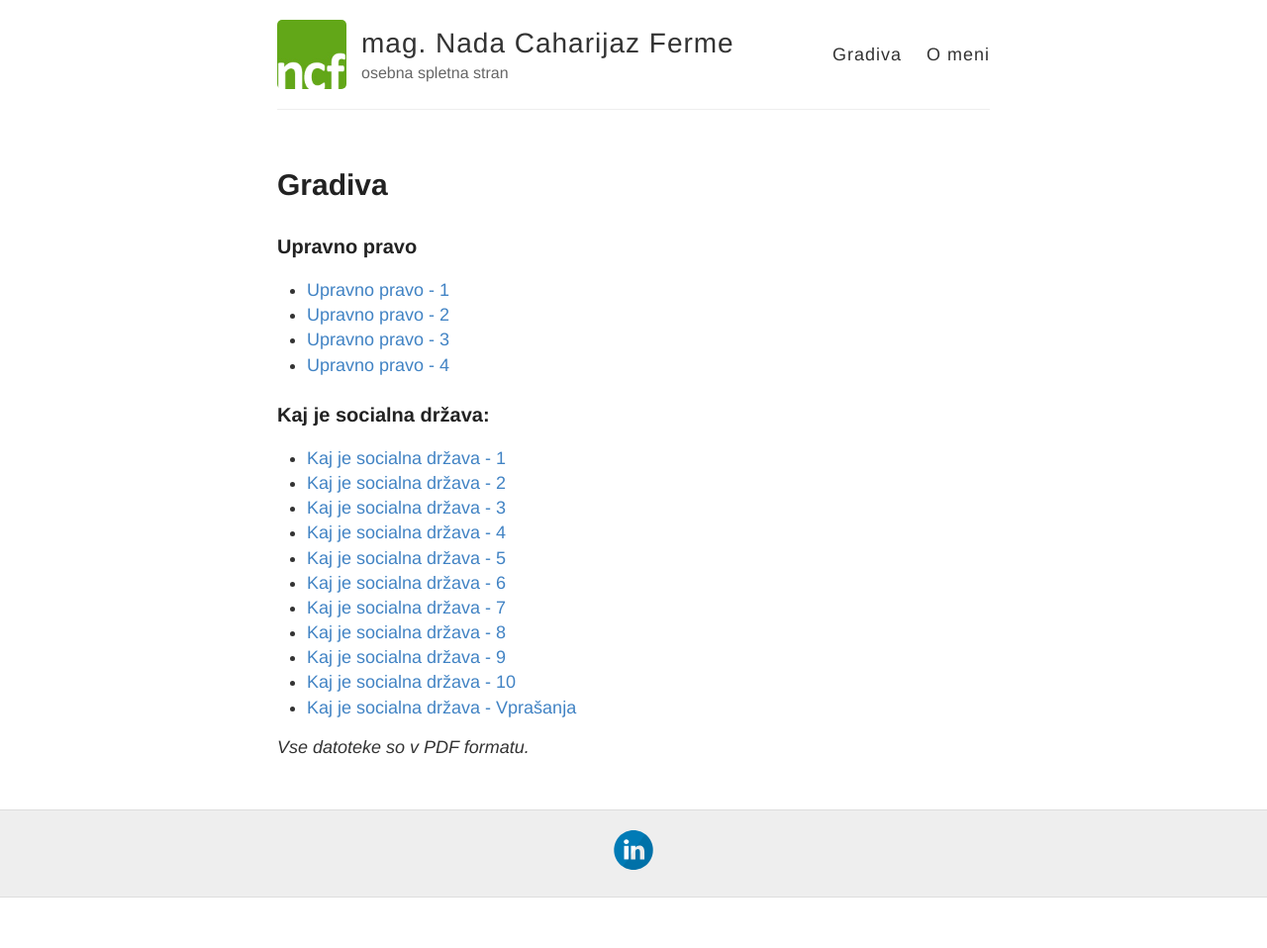
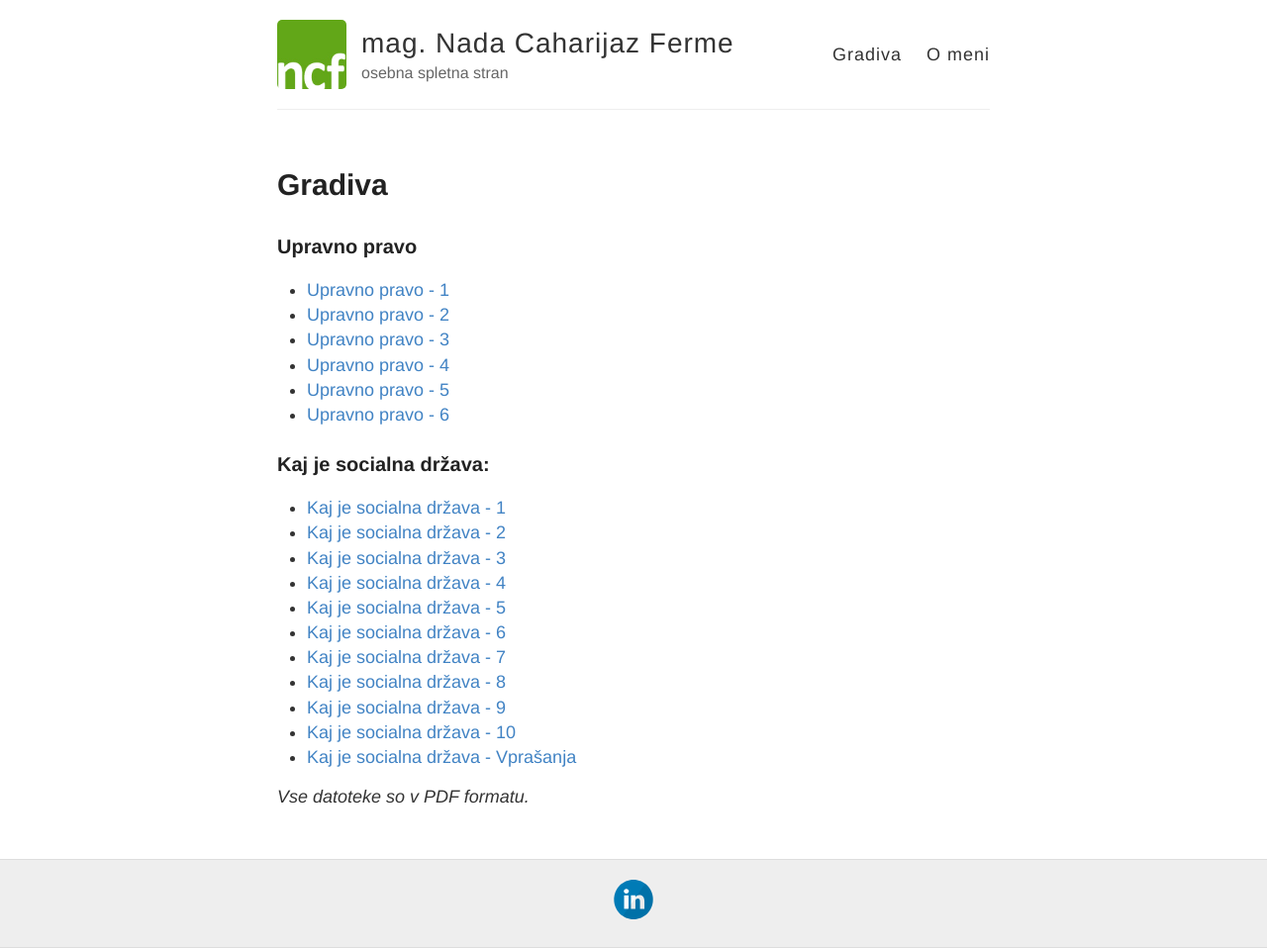
Before and after one commit to th0r88/nadafermesi, a Jekyll site: the page built from gradiva.md, in a window 1280 px wide. Shown: the whole page at 99% size. Built offline with Jekyll 4.4.1, drawn with Linux system fonts in a browser that asks for light colours; before the commit the page ends 907 px from its top, so only the background shows below that.

Commit message:
Update gradiva.md

```diff
--- a/gradiva.md
+++ b/gradiva.md
@@ -10,6 +10,8 @@ permalink: /gradiva/
 - [Upravno pravo - 2](/uploads/Upravno_Pravo_02.pdf)
 - [Upravno pravo - 3](/uploads/Upravno_Pravo_03.pdf)
 - [Upravno pravo - 4](/uploads/Upravno_Pravo_04.pdf)
+- [Upravno pravo - 5](/uploads/Upravno_Pravo_05.pdf)
+- [Upravno pravo - 6](/uploads/Upravno_Pravo_06.pdf)
 
 
 
```
